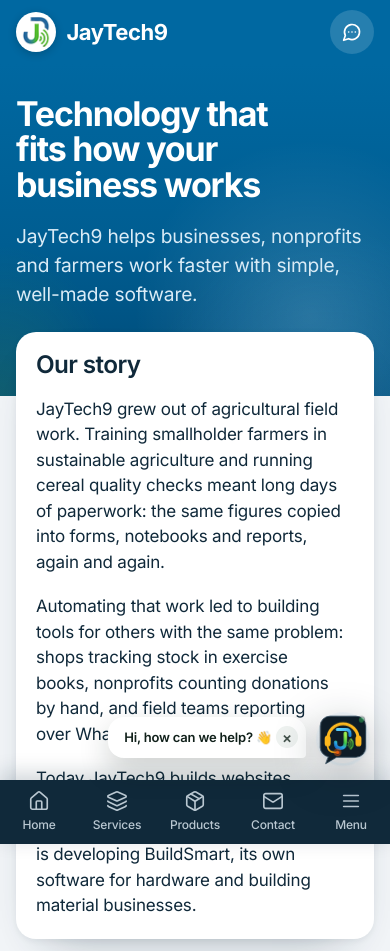
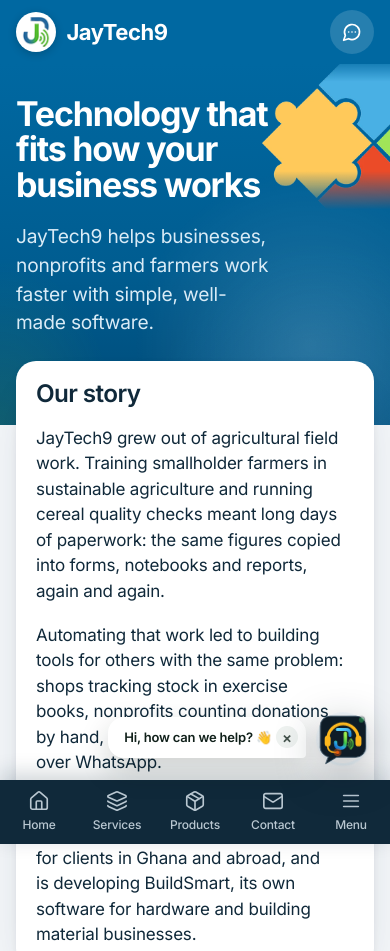
Before and after one commit to Jaytech9/jaytech9-website, an Astro site: page /about in a window 390 px wide. Shown: the top 951 px of the page. Built offline with nearby package versions, Linux system fonts and the light colour scheme; Astro itself is replaced by a stand-in of ours.

Commit message:
About: puzzle shape in the header's top-right corner
Background removed, flat-cropped edges faded into the header, slides in on load; smaller beside the title on phones. Decorative (empty alt).

Co-Authored-By: Claude Opus 5.5 <noreply@anthropic.com>
Claude-Session: https://claude.ai/code/session_01SMTWVFdmidQaQhJHw9PXmz

```diff
--- a/src/pages/about.astro
+++ b/src/pages/about.astro
@@ -6,7 +6,18 @@ import Base from '../layouts/Base.astro';
   title="About | JayTech9"
   description="JayTech9 is an Accra-based technology company building websites, business systems, data dashboards and AgriTech tools for businesses, nonprofits and farmers in Ghana and around the world."
 >
-  <header class="page-head">
+  <header class="page-head about-head">
+    <img
+      class="about-head__shape"
+      src="/images/about-puzzle-360.webp"
+      srcset="/images/about-puzzle-360.webp 360w, /images/about-puzzle-640.webp 640w"
+      sizes="(width >= 48rem) 22rem, 8rem"
+      width="360"
+      height="448"
+      alt=""
+      loading="eager"
+      decoding="async"
+    />
     <div class="wrap">
       <h1>Technology that fits how your business works</h1>
       <p class="lede">
@@ -311,6 +322,43 @@ import Base from '../layouts/Base.astro';
 </Base>
 
 <style>
+  /* Puzzle shape tucked into the top-right corner of the header; decorative (empty alt). */
+  .about-head__shape {
+    pointer-events: none;
+    width: 8rem;
+    height: auto;
+    /* The source image is cut flat at its top and bottom; fade those edges into the header. */
+    -webkit-mask-image: linear-gradient(to bottom, transparent 0%, #000 16%, #000 72%, transparent 96%);
+    mask-image: linear-gradient(to bottom, transparent 0%, #000 16%, #000 72%, transparent 96%);
+    position: absolute;
+    top: -0.5rem;
+    right: 0;
+  }
+  .about-head .wrap > :is(h1, .lede) {
+    padding-right: 6.5rem;
+  }
+  @media (width>=48rem) {
+    .about-head__shape {
+      width: clamp(15rem, 10rem + 12vw, 22rem);
+      top: -1.5rem;
+    }
+    .about-head .wrap > :is(h1, .lede) {
+      padding-right: 0;
+      max-width: min(40rem, calc(100% - 20rem));
+    }
+  }
+  @media (prefers-reduced-motion: no-preference) {
+    .about-head__shape {
+      animation: shape-in 0.9s cubic-bezier(0.2, 0.7, 0.2, 1) both;
+    }
+  }
+  @keyframes shape-in {
+    from {
+      opacity: 0;
+      transform: translate(30px, -20px) rotate(6deg);
+    }
+  }
+
   .contours {
     width: 100%;
     overflow: visible;
```
Also changed, not shown: public/images/about-puzzle-360.webp (added), public/images/about-puzzle-640.webp (added).
